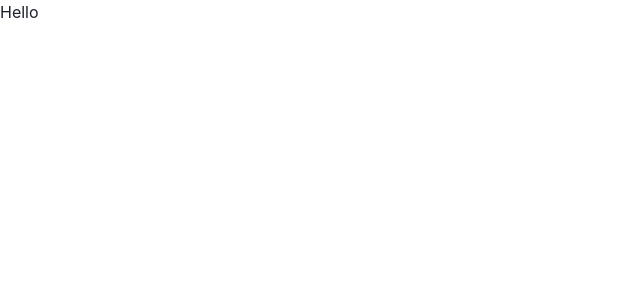
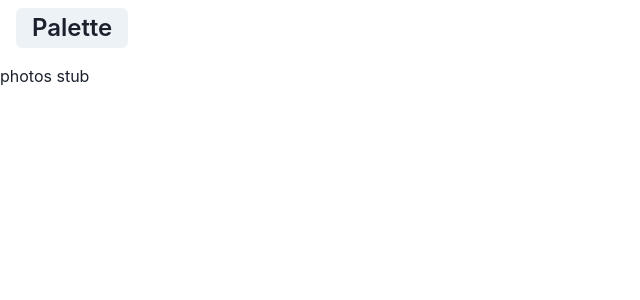
Before and after one commit to toblrne/palette, a Next.js app in the folder frontend/: page / in a window 1280 px wide. Shown: the top 300 px of the page, without its empty margins (0-640 px from the left). Built offline with nearby package versions, Linux system fonts and the light colour scheme.

Commit message:
frontend navbar

```diff
--- a/frontend/components/Navbar.tsx
+++ b/frontend/components/Navbar.tsx
@@ -0,0 +1,104 @@
+import { Box, Flex, Button, Text } from '@chakra-ui/react'
+import { useRouter } from "next/router";
+
+
+const Navbar = () => {
+
+  const router = useRouter();
+
+  let desc: string = "";
+
+  if (router.pathname.includes("upload")) {
+    desc = "Upload a photo";
+  } else if (router.pathname.includes("photos")) {
+    desc = "Your photos";
+  } else if (router.pathname.includes("liked")) {
+    desc = "Liked photos";
+  }
+
+
+
+
+  return (
+    <Box w="full" h={16} top={0}>
+      <Flex px={4} py={2} alignItems="center">
+        <Text
+          as={Button}
+          onClick={() => {
+            router.push("/");
+          }}
+          fontSize="x-large"
+        >
+          Palette
+        </Text>
+        {/* <Box ml="auto">
+          {me ? (
+            <Menu>
+              <MenuButton>
+                <Image
+                  borderRadius="full"
+                  boxSize="40px"
+                  src={user.avatar}
+                  _hover={{ border: "black 2px solid" }}
+                  alt="avatar"
+                  onClick={() => {
+                    router;
+                  }}
+                />
+              </MenuButton>
+
+              <MenuList>
+                <MenuItem
+                  onClick={() => {
+                    router.push("/u/create-photo");
+                  }}
+                >
+                  Create photo
+                </MenuItem>
+                <MenuItem
+                  onClick={() => {
+                    router.push("/u/your-photos");
+                  }}
+                >
+                  Your photos
+                </MenuItem>
+                <MenuItem
+                  onClick={() => {
+                    router.push("/u/hearted-photos");
+                  }}
+                >
+                  Hearted photos
+                </MenuItem>
+                <MenuItem
+                  onClick={async () => {
+                    await logout();
+
+                    if (
+                      router.pathname === "/u/create-photo" ||
+                      router.pathname === "/u/your-photos" ||
+                      router.pathname === "/u/hearted-photos"
+                    ) {
+                      await router.push("/");
+                    } else if (router.pathname === "/") {
+                      setMe(null);
+                    } else {
+                      setUser(null);
+                    }
+                  }}
+                >
+                  Sign out
+                </MenuItem>
+              </MenuList>
+            </Menu>
+          ) : (
+            <Button onClick={onOpen} colorScheme="teal">
+              Sign in
+            </Button>
+          )}
+        </Box> */}
+      </Flex>
+    </Box>
+  );
+}
+
+export default Navbar;
--- a/frontend/pages/_app.tsx
+++ b/frontend/pages/_app.tsx
@@ -1,18 +1,12 @@
-import '../styles/globals.css'
 import type { AppProps } from 'next/app'
 import { ChakraProvider } from "@chakra-ui/react";
-import Head from 'next/head';
+
 
 function MyApp({ Component, pageProps }: AppProps) {
   return (
-    <>
-      <Head>
-        <title>Palette</title>
-      </Head>
-      <ChakraProvider>
-        <Component {...pageProps} />
-      </ChakraProvider>
-    </>
+    <ChakraProvider>
+      <Component {...pageProps} />
+    </ChakraProvider>
   )
 }
 
--- a/frontend/pages/index.tsx
+++ b/frontend/pages/index.tsx
@@ -1,16 +1,20 @@
+import { Box } from '@chakra-ui/react'
 import type { NextPage } from 'next'
 import Head from 'next/head'
+import Navbar from "../components/Navbar";
+
 
 const Home: NextPage = () => {
   return (
-    <div>
+    <Box minH="100vh" position="relative">
       <Head>
-        <title> Palette </title>
+        Palette
       </Head>
-      <div>
-        Hello
-      </div>
-    </div>
+      <Navbar />
+      <Box>
+        photos stub
+      </Box>
+    </Box>
   )
 }
 
```
Also changed, not shown: 2 other files (tests, documents, lock files or other folders).
